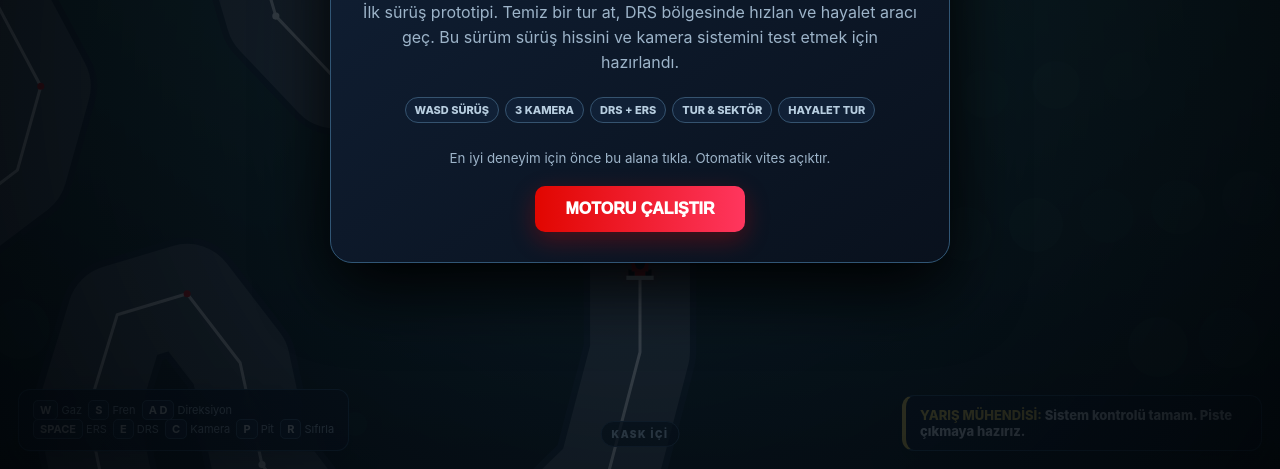
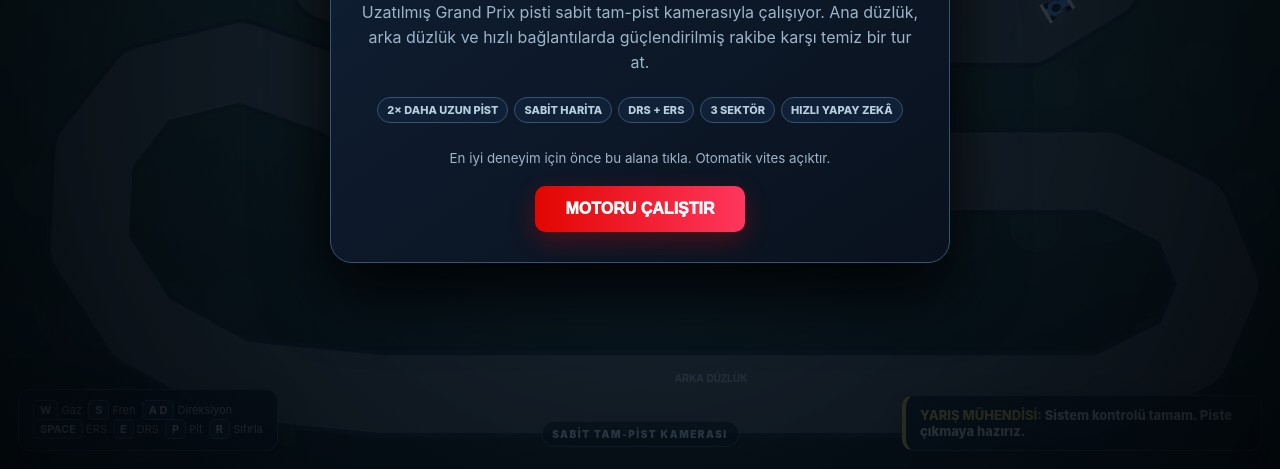
Before and after one commit to ShanZyyyy/f1-paddock, a plain HTML site: page paddock_ring_alpha.html in a window 1280 px wide. Shown: the part 331-800 px from the top of the page. Drawn offline with Linux system fonts and the light colour scheme.

Commit message:
Expand Paddock Ring and add fixed track camera

```diff
--- a/paddock_ring_alpha.html
+++ b/paddock_ring_alpha.html
@@ -14,43 +14,43 @@
   <div id="helmet" class="helmet"><div class="halo"></div></div>
   <div id="hud" class="panel"><div class="eyebrow">PADDOCK RING // CAR 01</div><div class="speed"><span id="speed">0</span> <small>KM/H</small></div><div id="gear" class="gear">N</div><div class="row"><span>ERS OVERTAKE</span><b id="ersText">100%</b></div><div class="bar"><i id="ersBar" style="width:100%"></i></div><div class="row"><span>LASTİK</span><b id="tyre">82°C</b></div></div>
   <div id="timing" class="panel"><div class="eyebrow">TUR <span id="lap">1</span> // SEKTÖR <span id="sector">1</span></div><div id="lapTime" class="time">00:00.000</div><div class="row"><span>EN İYİ</span><b id="best">--:--.---</b></div><div class="row"><span>DELTA</span><b id="delta" class="delta">+0.000</b></div></div>
-  <div class="keys panel"><b>W</b> Gaz &nbsp;<b>S</b> Fren &nbsp;<b>A D</b> Direksiyon<br><b>SPACE</b> ERS &nbsp;<b>E</b> DRS &nbsp;<b>C</b> Kamera &nbsp;<b>P</b> Pit &nbsp;<b>R</b> Sıfırla</div>
+  <div class="keys panel"><b>W</b> Gaz &nbsp;<b>S</b> Fren &nbsp;<b>A D</b> Direksiyon<br><b>SPACE</b> ERS &nbsp;<b>E</b> DRS &nbsp;<b>P</b> Pit &nbsp;<b>R</b> Sıfırla</div>
   <div id="radio" class="radio panel"><span>YARIŞ MÜHENDİSİ:</span> Sistem kontrolü tamam. Piste çıkmaya hazırız.</div>
-  <div id="message"></div><div id="mode" class="mode">KASK İÇİ</div>
-  <div id="start" class="center"><div class="start"><div class="logo">FORMULA PADDOCK · CAREER PROTOTYPE 0.1</div><h1>Paddock Ring</h1><p>İlk sürüş prototipi. Temiz bir tur at, DRS bölgesinde hızlan ve hayalet aracı geç. Bu sürüm sürüş hissini ve kamera sistemini test etmek için hazırlandı.</p><div><span class="badge">WASD SÜRÜŞ</span><span class="badge">3 KAMERA</span><span class="badge">DRS + ERS</span><span class="badge">TUR & SEKTÖR</span><span class="badge">HAYALET TUR</span></div><p><small>En iyi deneyim için önce bu alana tıkla. Otomatik vites açıktır.</small></p><button id="startBtn">MOTORU ÇALIŞTIR</button></div></div>
+  <div id="message"></div><div id="mode" class="mode">SABİT TAM-PİST KAMERASI</div>
+  <div id="start" class="center"><div class="start"><div class="logo">FORMULA PADDOCK · CAREER PROTOTYPE 0.2</div><h1>Paddock Ring GP</h1><p>Uzatılmış Grand Prix pisti sabit tam-pist kamerasıyla çalışıyor. Ana düzlük, arka düzlük ve hızlı bağlantılarda güçlendirilmiş rakibe karşı temiz bir tur at.</p><div><span class="badge">2× DAHA UZUN PİST</span><span class="badge">SABİT HARİTA</span><span class="badge">DRS + ERS</span><span class="badge">3 SEKTÖR</span><span class="badge">HIZLI YAPAY ZEKÂ</span></div><p><small>En iyi deneyim için önce bu alana tıkla. Otomatik vites açıktır.</small></p><button id="startBtn">MOTORU ÇALIŞTIR</button></div></div>
 </div>
 <script>
 (()=>{
 const canvas=document.getElementById('game'),ctx=canvas.getContext('2d');let W=1280,H=720,dpr=1;
 function resize(){dpr=Math.min(devicePixelRatio||1,2);W=canvas.clientWidth;H=canvas.clientHeight;canvas.width=W*dpr;canvas.height=H*dpr;ctx.setTransform(dpr,0,0,dpr,0,0)}addEventListener('resize',resize);resize();
 const pts=[];function add(x,y){pts.push({x,y})}
-// Clockwise fictional GP circuit: long straight, hairpin, esses and stadium.
-[[0,-620],[190,-615],[380,-560],[500,-430],[530,-270],[490,-120],[350,-20],[190,10],[80,90],[110,200],[260,250],[430,220],[570,260],[640,380],[610,520],[480,610],[290,640],[110,590],[-20,490],[-120,350],[-250,310],[-390,380],[-540,350],[-620,240],[-600,90],[-500,-20],[-350,-60],[-250,-150],[-280,-280],[-430,-350],[-520,-470],[-460,-590],[-280,-650],[-90,-630]].forEach(p=>add(...p));
+// Clockwise full GP circuit: Silverstone-inspired flow with three major straights.
+[[-900,-720],[-560,-720],[-160,-720],[260,-720],[610,-720],[850,-680],[1010,-550],[1040,-360],[970,-210],[820,-120],[620,-120],[430,-210],[260,-170],[140,-40],[190,110],[410,200],[690,190],[980,190],[1160,280],[1220,430],[1160,570],[980,660],[650,660],[270,660],[-150,660],[-540,660],[-850,630],[-1050,520],[-1160,350],[-1150,150],[-1040,10],[-840,-40],[-640,30],[-430,170],[-170,170],[10,80],[20,-70],[-150,-170],[-410,-140],[-650,-210],[-720,-350],[-650,-470],[-450,-520],[-220,-500],[-60,-590],[-190,-690],[-520,-730]].forEach(p=>add(...p));
 function dist(a,b){return Math.hypot(a.x-b.x,a.y-b.y)}function pointAt(t){let n=pts.length,u=((t%n)+n)%n,i=Math.floor(u),f=u-i,a=pts[i],b=pts[(i+1)%n];return{x:a.x+(b.x-a.x)*f,y:a.y+(b.y-a.y)*f}}
 function tangentAt(t){let a=pointAt(t-.05),b=pointAt(t+.05);return Math.atan2(b.y-a.y,b.x-a.x)}
 function nearest(x,y){let best={d:1e9,i:0,t:0};for(let i=0;i<pts.length;i++){let a=pts[i],b=pts[(i+1)%pts.length],vx=b.x-a.x,vy=b.y-a.y,l=vx*vx+vy*vy,u=Math.max(0,Math.min(1,((x-a.x)*vx+(y-a.y)*vy)/l)),px=a.x+vx*u,py=a.y+vy*u,d=Math.hypot(x-px,y-py);if(d<best.d)best={d,i,t:i+u,px,py}}return best}
 const startP=pointAt(.25);const car={x:startP.x,y:startP.y,a:tangentAt(.25),v:0,steer:0,ers:100,lap:1,lapStart:performance.now(),best:0,lastT:.25,totalProgress:.25,sector:1,off:false,drs:false,cam:0,tyre:82};
-const keys={};let running=false,last=performance.now(),msgTimer=0,pit=false;const cams=['KASK İÇİ','T-CAM','BURUN KAMERASI'];
+const keys={};let running=false,last=performance.now(),msgTimer=0,pit=false;
 function radio(text){document.getElementById('radio').innerHTML='<span>YARIŞ MÜHENDİSİ:</span> '+text}
 function flash(text){let el=document.getElementById('message');el.textContent=text;el.classList.add('show');clearTimeout(msgTimer);msgTimer=setTimeout(()=>el.classList.remove('show'),1500)}
-addEventListener('keydown',e=>{keys[e.code]=true;if(['Space','ArrowUp','ArrowDown','ArrowLeft','ArrowRight'].includes(e.code))e.preventDefault();if(e.code==='KeyC'){car.cam=(car.cam+1)%3;document.getElementById('mode').textContent=cams[car.cam];document.getElementById('helmet').style.display=car.cam===0?'block':'none';flash(cams[car.cam])}if(e.code==='KeyP'){pit=!pit;radio(pit?'Pit isteği alındı. Bu tur box, box.':'Pit isteği iptal edildi. Pistte kal.')}if(e.code==='KeyR')reset()});addEventListener('keyup',e=>keys[e.code]=false);
+addEventListener('keydown',e=>{keys[e.code]=true;if(['Space','ArrowUp','ArrowDown','ArrowLeft','ArrowRight'].includes(e.code))e.preventDefault();if(e.code==='KeyP'){pit=!pit;radio(pit?'Pit isteği alındı. Bu tur box, box.':'Pit isteği iptal edildi. Pistte kal.')}if(e.code==='KeyR')reset()});addEventListener('keyup',e=>keys[e.code]=false);
 function reset(){let p=pointAt(.25);Object.assign(car,{x:p.x,y:p.y,a:tangentAt(.25),v:0,steer:0,ers:100,lap:1,lapStart:performance.now(),lastT:.25,totalProgress:.25,sector:1,off:false,drs:false,tyre:82});radio('Araç başlangıç çizgisine alındı. Temiz tur hedefliyoruz.')}
-document.getElementById('startBtn').onclick=()=>{document.getElementById('start').style.display='none';document.getElementById('helmet').style.display='block';running=true;last=performance.now();canvas.focus();radio('Debriyaj hazır. Çıkışta lastikleri ısıt.')};
+document.getElementById('startBtn').onclick=()=>{document.getElementById('start').style.display='none';document.getElementById('helmet').style.display='none';running=true;last=performance.now();canvas.focus();radio('Debriyaj hazır. Çıkışta lastikleri ısıt.')};
 function update(dt,now){if(!running)return;let near=nearest(car.x,car.y),on=near.d<78;car.off=!on;let throttle=keys.KeyW||keys.ArrowUp,brake=keys.KeyS||keys.ArrowDown,left=keys.KeyA||keys.ArrowLeft,right=keys.KeyD||keys.ArrowRight;let steerTarget=(right?1:0)-(left?1:0);car.steer+=(steerTarget-car.steer)*Math.min(1,dt*8);let drsZone=near.t<5.6&&near.t>.4;car.drs=!!keys.KeyE&&drsZone&&on;let boost=!!keys.Space&&car.ers>0&&on;if(boost)car.ers=Math.max(0,car.ers-dt*12);else car.ers=Math.min(100,car.ers+dt*3.2);let accel=throttle?(on?92:42):0;if(boost)accel+=34;if(car.drs)accel+=18;if(brake)accel-=185;accel-=car.v*(on?.23:.52);car.v=Math.max(brake&&car.v<4?-16:0,Math.min(car.drs||boost?310:275,car.v+accel*dt));let grip=on?1:.45;let turn=(.8+Math.min(1,Math.abs(car.v)/95))*car.steer*grip;car.a+=turn*dt*(car.v>=0?1:-1);car.x+=Math.cos(car.a)*car.v*dt;car.y+=Math.sin(car.a)*car.v*dt;car.tyre+=((on?86:98)-car.tyre)*dt*.12;if(!on&&near.d>95){car.v*=Math.pow(.96,dt*60)}
   if(on){let raw=near.t,lastT=car.lastT;if(lastT>pts.length*.8&&raw<pts.length*.2&&car.totalProgress>pts.length*.72){let lapMs=now-car.lapStart;if(lapMs>18000){if(!car.best||lapMs<car.best)car.best=lapMs;radio('Tur tamamlandı. '+fmt(lapMs)+(lapMs===car.best?' — kişisel en iyi!':'') );car.lap++;car.lapStart=now;car.totalProgress=raw}else car.totalProgress=raw}else if(raw>lastT-.8)car.totalProgress=Math.max(car.totalProgress,raw);car.lastT=raw;car.sector=raw<pts.length/3?1:raw<pts.length*2/3?2:3}
   if(car.off&&!update.wasOff){radio('Pist dışı. Gazı kontrollü aç; bu tur incelemede.')}update.wasOff=car.off;
   document.getElementById('speed').textContent=Math.round(Math.abs(car.v));let g=car.v<0?'R':car.v<8?'N':Math.min(8,Math.max(1,Math.ceil(car.v/38)));document.getElementById('gear').textContent=g;document.getElementById('ersText').textContent=Math.round(car.ers)+'%';document.getElementById('ersBar').style.width=car.ers+'%';document.getElementById('tyre').textContent=Math.round(car.tyre)+'°C';document.getElementById('lap').textContent=car.lap;document.getElementById('sector').textContent=car.sector;let lapNow=now-car.lapStart;document.getElementById('lapTime').textContent=fmt(lapNow);document.getElementById('best').textContent=car.best?fmt(car.best):'--:--.---';document.getElementById('delta').textContent=car.best?(lapNow-car.best>=0?'+':'')+((lapNow-car.best)/1000).toFixed(3):'+0.000';
 }
 function fmt(ms){let m=Math.floor(ms/60000),s=Math.floor(ms/1000)%60,x=Math.floor(ms%1000);return String(m).padStart(2,'0')+':'+String(s).padStart(2,'0')+'.'+String(x).padStart(3,'0')}
-function world(x,y,scale,ox,oy,rot){let dx=x-car.x,dy=y-car.y,c=Math.cos(rot),s=Math.sin(rot);return{x:ox+(dx*c-dy*s)*scale,y:oy+(dx*s+dy*c)*scale}}
-function drawTrack(scale,ox,oy,rot){ctx.lineJoin='round';ctx.lineCap='round';ctx.beginPath();pts.forEach((p,i)=>{let q=world(p.x,p.y,scale,ox,oy,rot);i?ctx.lineTo(q.x,q.y):ctx.moveTo(q.x,q.y)});ctx.closePath();ctx.strokeStyle='#15202a';ctx.lineWidth=176*scale;ctx.stroke();ctx.strokeStyle='#4b535a';ctx.lineWidth=156*scale;ctx.stroke();ctx.setLineDash([18*scale,18*scale]);ctx.strokeStyle='rgba(235,245,250,.42)';ctx.lineWidth=2;ctx.stroke();ctx.setLineDash([]);ctx.strokeStyle='#e7e7e7';ctx.lineWidth=3;ctx.stroke();
-  // Kerbs and DRS line
-  for(let i=0;i<pts.length;i+=2){let a=world(pts[i].x,pts[i].y,scale,ox,oy,rot);ctx.fillStyle=i%4?'#fff':'#e10600';ctx.beginPath();ctx.arc(a.x,a.y,4*scale+1,0,Math.PI*2);ctx.fill()}let z=world(pointAt(.5).x,pointAt(.5).y,scale,ox,oy,rot);ctx.fillStyle='#21e6c1';ctx.font='900 11px Arial';ctx.fillText('DRS',z.x,z.y-14)
+function world(x,y,scale,ox,oy,rot){return{x:ox+x*scale,y:oy+y*scale}}
+function drawTrack(scale,ox,oy,rot){ctx.lineJoin='round';ctx.lineCap='round';ctx.beginPath();pts.forEach((p,i)=>{let q=world(p.x,p.y,scale,ox,oy,rot);i?ctx.lineTo(q.x,q.y):ctx.moveTo(q.x,q.y)});ctx.closePath();ctx.strokeStyle='#15202a';ctx.lineWidth=184*scale;ctx.stroke();ctx.strokeStyle='#4b535a';ctx.lineWidth=164*scale;ctx.stroke();
+  // Track labels only; no artificial white centre line or point markers.
+  let main=world(-130,-720,scale,ox,oy,rot),back=world(150,660,scale,ox,oy,rot),drs=world(430,-720,scale,ox,oy,rot);ctx.textAlign='center';ctx.font='900 10px Arial';ctx.fillStyle='#9fb4c7';ctx.fillText('ANA DÜZLÜK',main.x,main.y-12);ctx.fillText('ARKA DÜZLÜK',back.x,back.y-12);ctx.fillStyle='#21e6c1';ctx.fillText('DRS 1',drs.x,drs.y-12)
 }
 function drawCarAt(x,y,a,color,label,scale=1){ctx.save();ctx.translate(x,y);ctx.rotate(a);ctx.shadowColor=color;ctx.shadowBlur=12;ctx.fillStyle='#06080b';ctx.fillRect(-15*scale,-11*scale,8*scale,6*scale);ctx.fillRect(-15*scale,5*scale,8*scale,6*scale);ctx.fillRect(8*scale,-11*scale,8*scale,6*scale);ctx.fillRect(8*scale,5*scale,8*scale,6*scale);ctx.shadowBlur=0;ctx.fillStyle=color;ctx.fillRect(-16*scale,-5*scale,32*scale,10*scale);ctx.fillRect(-3*scale,-8*scale,13*scale,16*scale);ctx.fillStyle='#111c26';ctx.beginPath();ctx.ellipse(2*scale,0,6*scale,5*scale,0,0,Math.PI*2);ctx.fill();ctx.fillStyle='#eef7ff';ctx.fillRect(14*scale,-13*scale,4*scale,26*scale);ctx.fillRect(-18*scale,-12*scale,4*scale,24*scale);ctx.restore();ctx.fillStyle=color;ctx.font='900 9px Arial';ctx.textAlign='center';ctx.fillText(label,x,y-18*scale)}
-function draw(now){ctx.clearRect(0,0,W,H);let cam=car.cam,scale=cam===0?.64:cam===1?.48:.83,ox=W/2,oy=cam===0?H*.74:cam===1?H*.62:H*.83,rot=-car.a+Math.PI/2;let grd=ctx.createLinearGradient(0,0,0,H);grd.addColorStop(0,'#0f3851');grd.addColorStop(.42,'#18392f');grd.addColorStop(1,'#07100f');ctx.fillStyle=grd;ctx.fillRect(0,0,W,H);ctx.globalAlpha=.22;for(let i=0;i<40;i++){let x=(i*193)%W,y=(i*113)%H;ctx.fillStyle=i%2?'#204d42':'#315f49';ctx.beginPath();ctx.arc(x,y,12+(i%7)*3,0,Math.PI*2);ctx.fill()}ctx.globalAlpha=1;drawTrack(scale,ox,oy,rot);
-  let ghostT=((now/1000)*.78)%pts.length,gp=pointAt(ghostT),ga=tangentAt(ghostT),gq=world(gp.x,gp.y,scale,ox,oy,rot);drawCarAt(gq.x,gq.y,ga+rot,'#57a6ff','GHOST',.72);
-  if(cam!==2)drawCarAt(ox,oy,Math.PI/2,'#e10600','YOU',cam===0?1.05:.82);else{ctx.fillStyle='#e10600';ctx.fillRect(ox-34,oy-25,68,40);ctx.fillStyle='#202b34';ctx.beginPath();ctx.arc(ox,oy-28,16,0,Math.PI*2);ctx.fill()}
+function draw(now){ctx.clearRect(0,0,W,H);let cam=car.cam,scale=Math.min((W-70)/2550,(H-80)/1510),ox=W/2,oy=H/2+12,rot=0;let grd=ctx.createLinearGradient(0,0,0,H);grd.addColorStop(0,'#0f3851');grd.addColorStop(.42,'#18392f');grd.addColorStop(1,'#07100f');ctx.fillStyle=grd;ctx.fillRect(0,0,W,H);ctx.globalAlpha=.22;for(let i=0;i<48;i++){let x=(i*193)%W,y=(i*113)%H;ctx.fillStyle=i%2?'#204d42':'#315f49';ctx.beginPath();ctx.arc(x,y,12+(i%7)*3,0,Math.PI*2);ctx.fill()}ctx.globalAlpha=1;drawTrack(scale,ox,oy,rot);
+  let ghostT=((now/1000)*1.72)%pts.length,gp=pointAt(ghostT),ga=tangentAt(ghostT),gq=world(gp.x,gp.y,scale,ox,oy,rot);drawCarAt(gq.x,gq.y,ga,'#57a6ff','AI',.82);
+  let playerQ=world(car.x,car.y,scale,ox,oy,rot);drawCarAt(playerQ.x,playerQ.y,car.a,'#e10600','YOU',cam===2?.72:.88);
   if(car.off){ctx.fillStyle='rgba(255,54,94,.15)';ctx.fillRect(0,0,W,H);ctx.strokeStyle='#ff365e';ctx.lineWidth=4;ctx.strokeRect(2,2,W-4,H-4)}if(car.drs){ctx.fillStyle='#21e6c1';ctx.font='950 16px Arial';ctx.textAlign='center';ctx.fillText('DRS AÇIK',W/2,48)}if(keys.Space&&car.ers>0){ctx.fillStyle='#f4d34f';ctx.font='950 15px Arial';ctx.textAlign='center';ctx.fillText('OVERTAKE',W/2,70)}
 }
 function loop(now){let dt=Math.min(.035,(now-last)/1000);last=now;update(dt,now);draw(now);requestAnimationFrame(loop)}requestAnimationFrame(loop);
```
Also changed, not shown: 1 other file.
